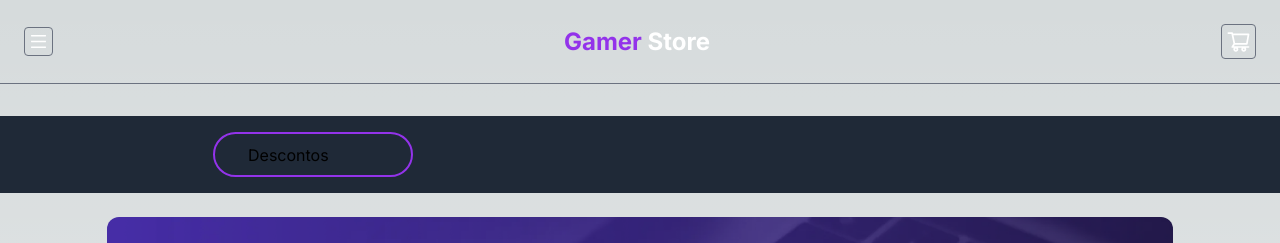
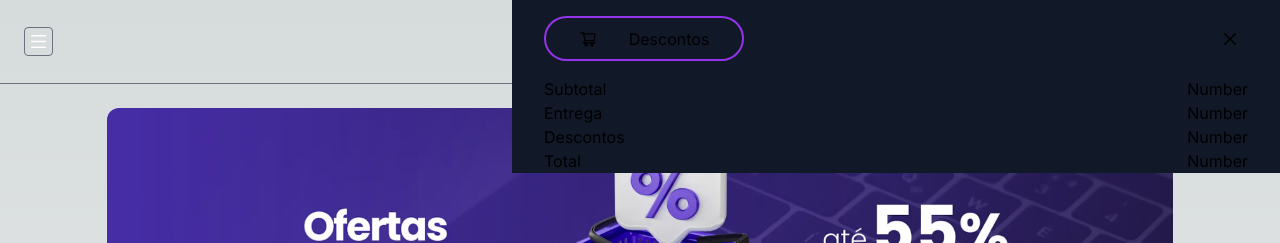
Before and after one commit to RamonMaximiliano/fullstack-gamerstore-02, a Next.js app: page / in a window 1280 px wide. Both pictures are taken after a click on the icon 1238 px from the left and 41 px from the top of the page. Shown: the top 243 px of the page. Built offline with nearby package versions, Linux system fonts and the light colour scheme; no server answers; the database is empty.

Commit message:
feat: cart basics

```diff
--- a/app/components/Cart/Cart.tsx
+++ b/app/components/Cart/Cart.tsx
@@ -1,17 +1,59 @@
-import React, { useState } from "react";
+import React from "react";
+import { RxCross2 } from "react-icons/rx";
+import { AiOutlineShoppingCart } from "react-icons/ai";
+import { useContext } from "react";
+import { CartContext } from "@/app/providers/cartcontext";
 
 export default function Cart() {
+    const { open, setOpen } = useContext(CartContext)
 
     return (
         <>
-            <div className="bg-gray-800">
-                <div className="flex w-8/12 flex-wrap mx-auto mt-8">
-                    <div className="border-2 w-[200px] h-[45px] flex rounded-3xl border-purple-600 my-4 justify-center">
-                        <div className="flex items-center w-8/12 justify-between">
-                       {/*      <MdOutlineDiscount size={18} className="mr-3" /> */}
-                            <p>Descontos</p>
+            <div className="w-full flex justify-end">
+
+                <div className="w-3/5 absolute bg-gray-900 flex flex-col duration-200 z-10">
+
+                    {/*HEADER START*/}
+                    <div className="flex items-center justify-between w-11/12 mx-auto">
+                        <div className="flex w-8/12 flex-wrap">
+                            <div className="border-2 w-[200px] h-[45px] flex rounded-3xl border-purple-600 my-4 justify-center">
+                                <div className="flex items-center w-8/12 justify-between">
+                                    <AiOutlineShoppingCart size={18} className="mr-3" />
+                                    <p>Descontos</p>
+                                </div>
+                            </div>
+                        </div>
+
+                        <div className="flex justify-end p-2 duration-200">
+                            <RxCross2 size={20} className="cursor-pointer" onClick={() => { setOpen(false) }} />
                         </div>
                     </div>
+                    {/*HEADER END*/}
+
+
+
+                    {/*VALUES START*/}
+                    <div className="flex flex-col justify-between w-11/12 mx-auto">
+                        <div className="flex justify-between">
+                            <p>Subtotal</p>
+                            <p>Number</p>
+                        </div>
+                        <div className="flex justify-between">
+                            <p>Entrega</p>
+                            <p>Number</p>
+                        </div>
+
+                        <div className="flex justify-between">
+                            <p>Descontos</p>
+                            <p>Number</p>
+                        </div>
+
+                        <div className="flex justify-between">
+                            <p>Total</p>
+                            <p>Number</p>
+                        </div>
+                    </div>
+                    {/*VALUES END*/}
                 </div>
             </div>
         </>
--- a/app/components/Header/Header.tsx
+++ b/app/components/Header/Header.tsx
@@ -16,7 +16,7 @@ import { CartContext } from "@/app/providers/cartcontext";
 import Cart from "../Cart/Cart";
 
 export default function Header() {
-    const {open,setOpen} = useContext(CartContext)
+    const { open, setOpen } = useContext(CartContext)
 
     const router = useRouter()
     const { status, data } = useSession();
@@ -47,8 +47,8 @@ export default function Header() {
     }
 
 
-    function handleCart(){
-        if (open == true){
+    function handleCart() {
+        if (open == true) {
             setOpen(false)
         } else {
             setOpen(true)
@@ -101,6 +101,8 @@ export default function Header() {
                     </div>
                 </div>
             }
+            {open && <Cart />}
+
             {/*SIDE MENU END*/}
 
             {/*HEADER START*/}
@@ -112,8 +114,6 @@ export default function Header() {
                 <AiOutlineShoppingCart size={35} className="cursor-pointer border p-1 rounded border-gray-500" onClick={() => handleCart()} />
             </div>
             {/*HEADER END*/}
-
-            {open && <Cart/>}
         </>
     );
 }
```
